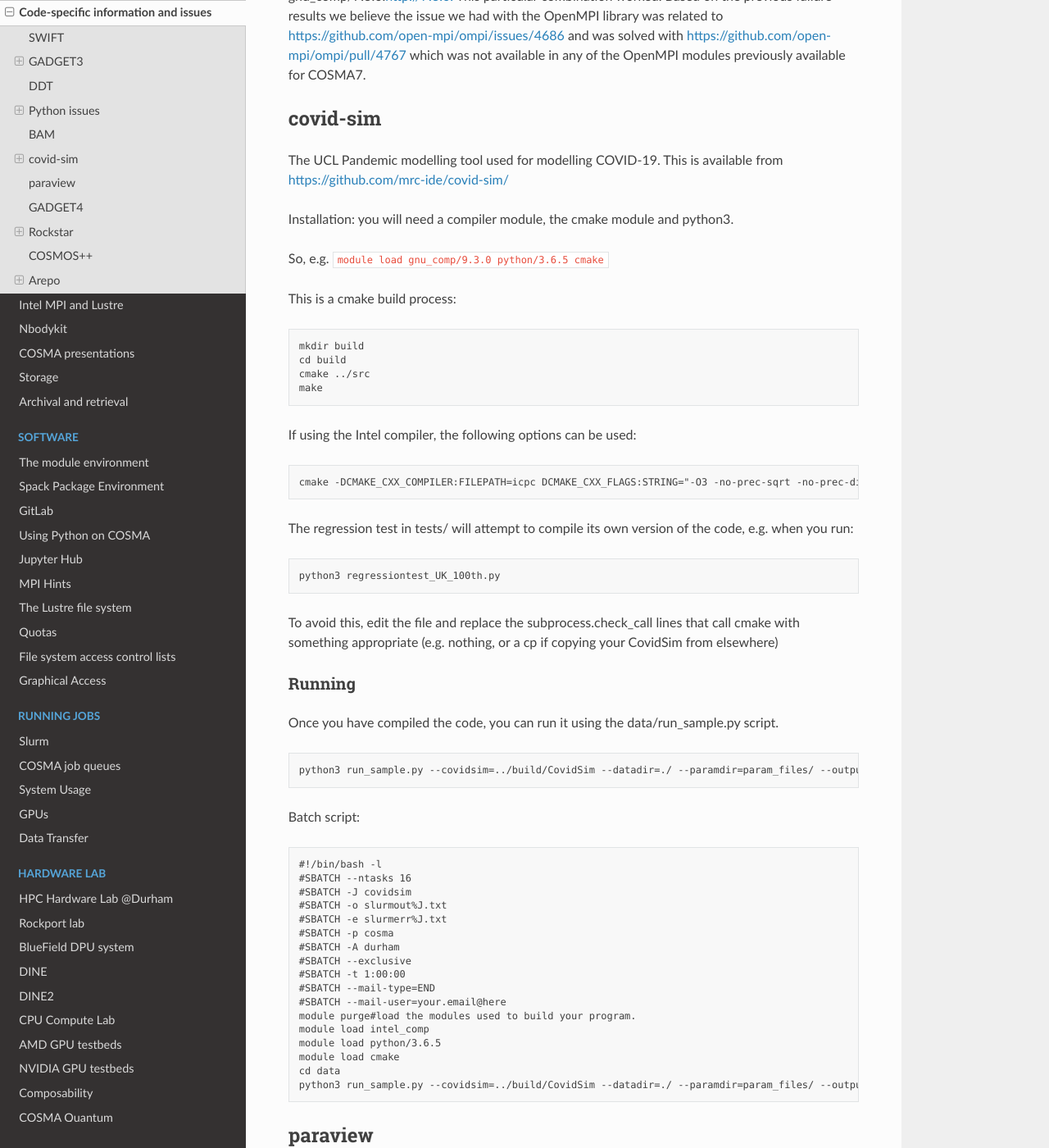
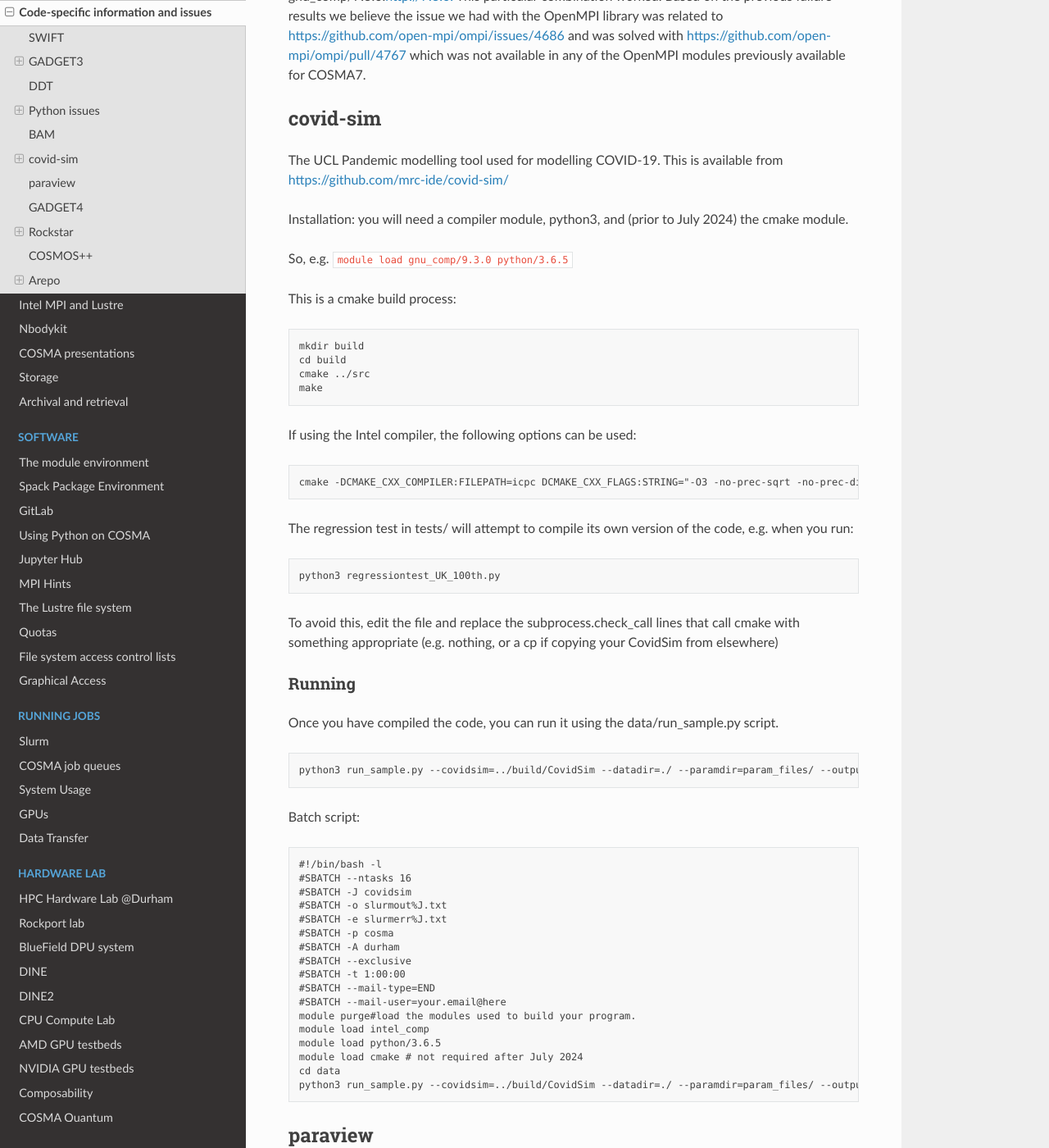
Before and after one commit to agb32/cosmadoc, a Sphinx documentation site: the page built from docs/source/issues.md, in a window 1280 px wide and 1400 px high, scrolled down 5434 px. Shown: the whole window at 82% size. Built offline with Sphinx 7.4.7 and the Read the Docs theme 3.1.0, drawn with Linux system fonts in a browser that asks for light colours.

Commit message:
Updated cmake requirement Added composability variations

```diff
--- a/docs/source/issues.md
+++ b/docs/source/issues.md
@@ -205,9 +205,9 @@ available in any of the OpenMPI modules previously available for COSMA7.
 
 The UCL Pandemic modelling tool used for modelling COVID-19. This is available from [https://github.com/mrc-ide/covid-sim/](https://github.com/mrc-ide/covid-sim/)
 
-Installation: you will need a compiler module, the cmake module and python3.
+Installation: you will need a compiler module, python3, and (prior to July 2024) the cmake module.
 
-So, e.g. `module load gnu_comp/9.3.0 python/3.6.5 cmake`
+So, e.g. `module load gnu_comp/9.3.0 python/3.6.5`
 
 This is a cmake build process:
 
@@ -248,7 +248,7 @@ Batch script:
     module purge#load the modules used to build your program.
     module load intel_comp
     module load python/3.6.5
-    module load cmake
+    module load cmake # not required after July 2024
     cd data
     python3 run_sample.py --covidsim=../build/CovidSim --datadir=./ --paramdir=param_files/ --outputdir=outputdir United_Kingdom
 
```
Also changed, not shown: docs/source/cerio.md (+6 -0 lines).
